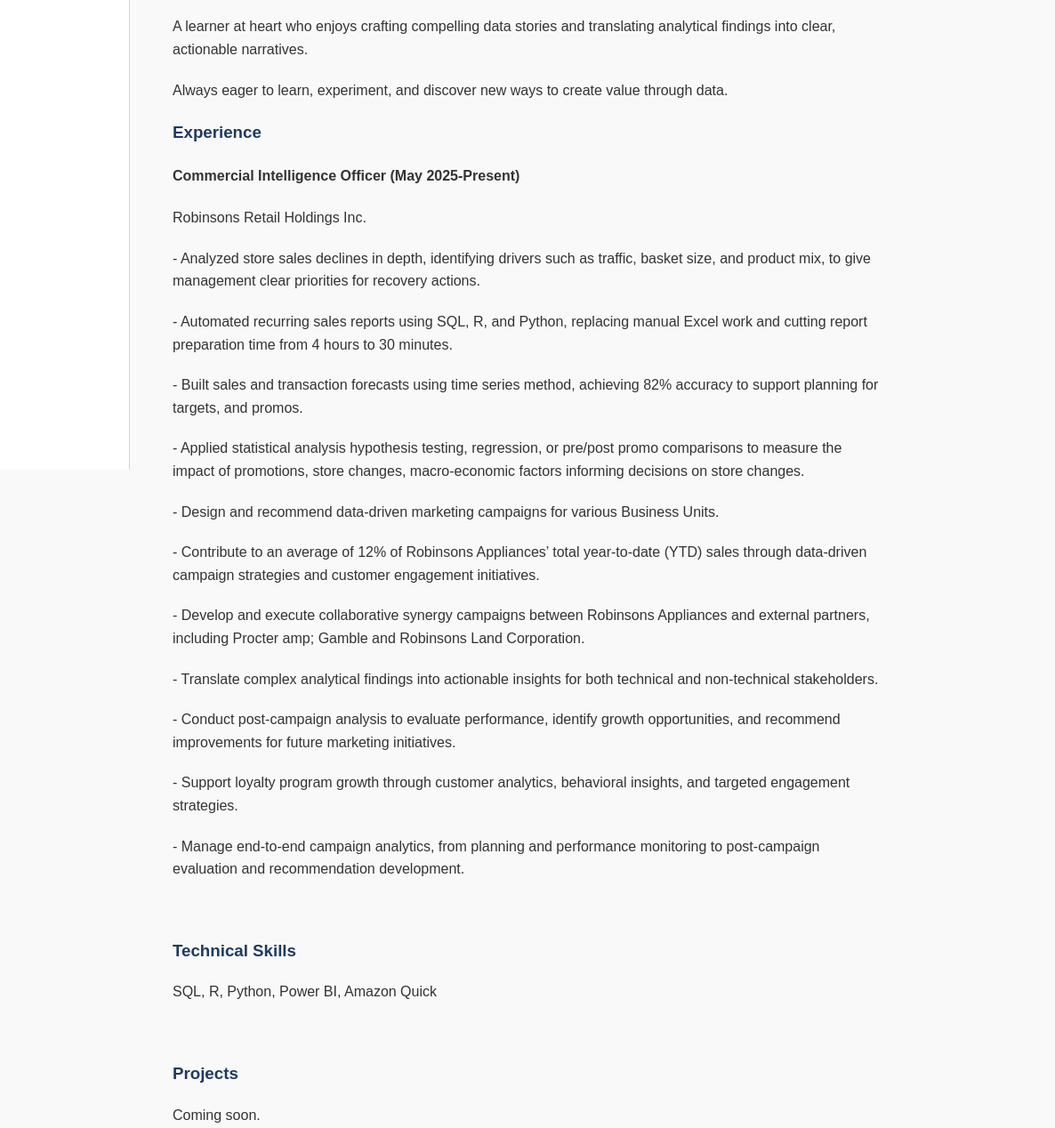
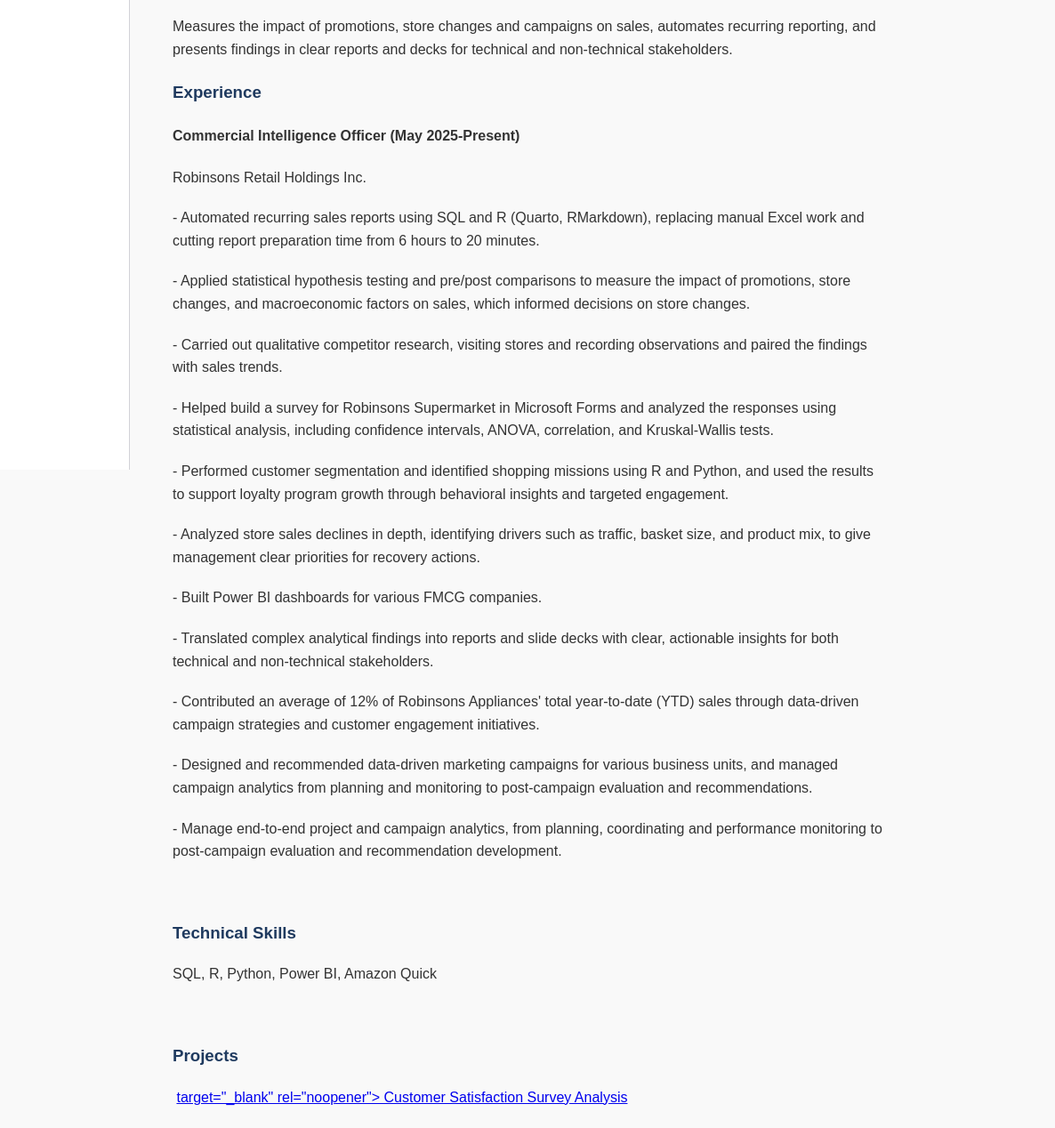
Before and after one commit to jonalyncrapanot/jonalyncrapanot.github.io, a plain HTML site: page index.html in a window 1280 px wide. Shown: the part 272-1540 px from the top of the page at 89% size, 94-1280 px from the left. Drawn offline with Linux system fonts and the light colour scheme.

Commit message:
Updated project and experience

```diff
--- a/index.html
+++ b/index.html
@@ -37,25 +37,22 @@
       <h1>Jonalyn C. Rapanot</h1>
       <h2>Data Science and Analytics Portfolio</h2>
       <h3>Personal Summary</h3>
-        <p>A curious data analyst passionate about exploring data, and conducting in-depth analyses that turn complex information into meaningful business insights.</p>
-        <p>A learner at heart who enjoys crafting compelling data stories and translating analytical findings into clear, actionable narratives.</p>
-        <p>Always eager to learn, experiment, and discover new ways to create value through data.</p>
+        <p>Data analyst at Robinsons Retail Holdings, Inc. with experience in SQL, Python and R, statistical testing, and survey analysis.</p>
+        <p>Measures the impact of promotions, store changes and campaigns on sales, automates recurring reporting, and presents findings in clear reports and decks for technical and non-technical stakeholders.</p>
       <h3>Experience</h3>
         <h4> Commercial Intelligence Officer (May 2025-Present) </h4>
         <p>Robinsons Retail Holdings Inc.</p>
-        <P>- Analyzed store sales declines in depth, identifying drivers such as traffic, basket size, and product mix, to give management clear priorities for recovery actions.</p>
-        <p>- Automated recurring sales reports using SQL, R, and Python, replacing manual Excel work and cutting report preparation time from 4 hours to 30 minutes.</p>
-        <p>- Built sales and transaction forecasts using time series method, achieving 82% accuracy to support planning for targets, and promos.</p>
-        <p>- Applied statistical analysis hypothesis testing, regression, or pre/post promo comparisons to measure the impact of promotions, store changes, macro-economic factors informing decisions on store changes.</p>
-        <p>- Design and recommend data-driven marketing campaigns for various Business Units.</p>
-        <p>- Contribute to an average of 12% of Robinsons Appliances’ total year-to-date (YTD) sales through data-driven campaign strategies and customer engagement initiatives.
-</p>
-        <p>- Develop and execute collaborative synergy campaigns between Robinsons Appliances and external partners, including Procter amp; Gamble and Robinsons Land Corporation.
-</p>
-        <p>- Translate complex analytical findings into actionable insights for both technical and non-technical stakeholders.</p>
-        <p>- Conduct post-campaign analysis to evaluate performance, identify growth opportunities, and recommend improvements for future marketing initiatives.</p>
-        <p>- Support loyalty program growth through customer analytics, behavioral insights, and targeted engagement strategies.</p>
-        <p>- Manage end-to-end campaign analytics, from planning and performance monitoring to post-campaign evaluation and recommendation development.</p>
+        <P>- Automated recurring sales reports using SQL and R (Quarto, RMarkdown), replacing manual Excel work and cutting report preparation time from 6 hours to 20 minutes.</p>
+        <p>- Applied statistical hypothesis testing and pre/post comparisons to measure the impact of promotions, store changes, and macroeconomic factors on sales, which informed decisions on store changes.</p>
+        <p>- Carried out qualitative competitor research, visiting stores and recording observations and paired the findings with sales trends.</p>
+        <p>- Helped build a survey for Robinsons Supermarket in Microsoft Forms and analyzed the responses using statistical analysis, including confidence intervals, ANOVA, correlation, and Kruskal-Wallis tests.</p>
+        <p>- Performed customer segmentation and identified shopping missions using R and Python, and used the results to support loyalty program growth through behavioral insights and targeted engagement.</p>
+        <p>- Analyzed store sales declines in depth, identifying drivers such as traffic, basket size, and product mix, to give management clear priorities for recovery actions.</p>
+        <p>- Built Power BI dashboards for various FMCG companies.</p>
+        <p>- Translated complex analytical findings into reports and slide decks with clear, actionable insights for both technical and non-technical stakeholders. </p>
+        <p>- Contributed an average of 12% of Robinsons Appliances' total year-to-date (YTD) sales through data-driven campaign strategies and customer engagement initiatives.</p>
+        <p>- Designed and recommended data-driven marketing campaigns for various business units, and managed campaign analytics from planning and monitoring to post-campaign evaluation and recommendations.</p>
+        <p>- Manage end-to-end project and campaign analytics, from planning, coordinating and performance monitoring to post-campaign evaluation and recommendation development.</p>
     </section>
 
     <section id="skills">
@@ -65,7 +62,13 @@
 
     <section id="projects">
       <h3>Projects</h3>
-      <p>Coming soon.</p>
+      <p>
+        <i class="fa-solid fa-pa"></i>
+        <a href="href=https://github.com/jonalyncrapanot/Survey-satisfaction-scores"> target="_blank" rel="noopener">
+          Customer Satisfaction Survey Analysis
+        </a>
+      </p>
+      <p>
     </section>
 
     <section>
```
